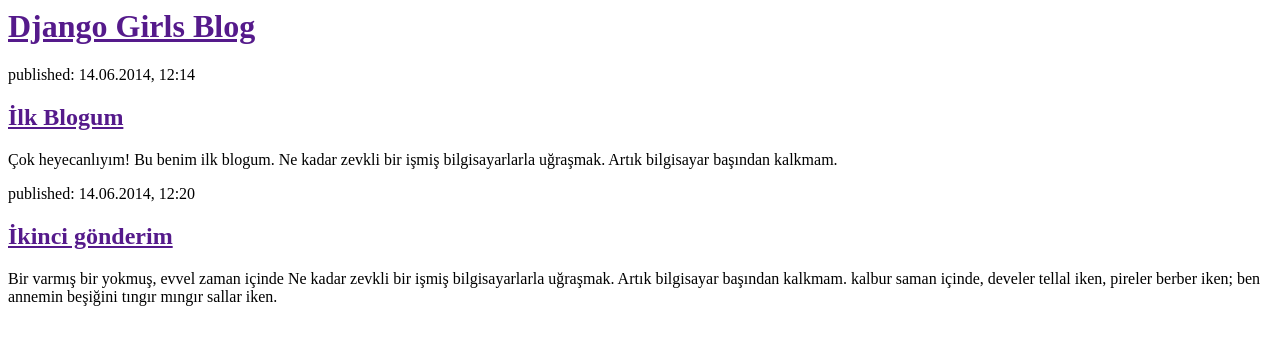
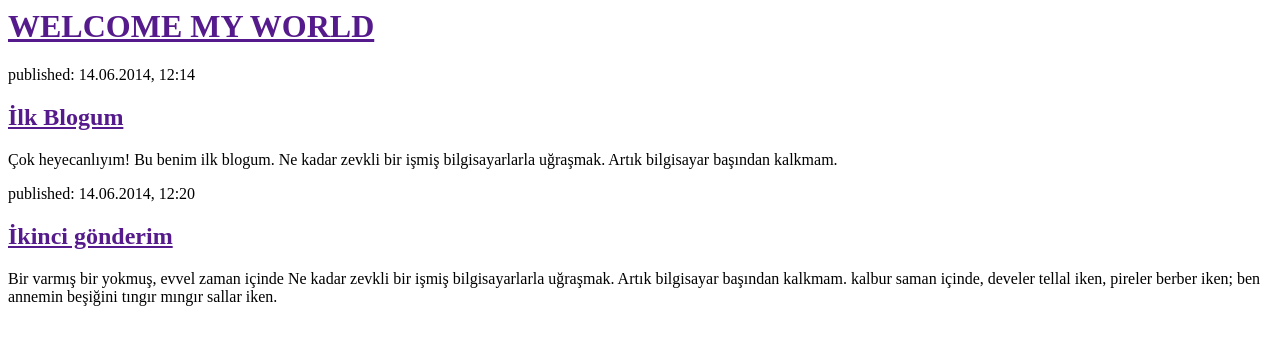
Before and after one commit to ECMARDC/my-first-blog, a Django app: page / in a window 1280 px wide. Shown: the top 345 px of the page. Run offline with Django 3.2, Linux system fonts and the light colour scheme.

Commit message:
Site için HTML2 dosyasını değiştirdim.

```diff
--- a/blog/templates/blog/post_list.html
+++ b/blog/templates/blog/post_list.html
@@ -4,7 +4,7 @@
     </head>
     <body>
         <div>
-            <h1><a href="">Django Girls Blog</a></h1>
+            <h1><a href="">WELCOME MY WORLD</a></h1>
         </div>
 
         <div>
```
